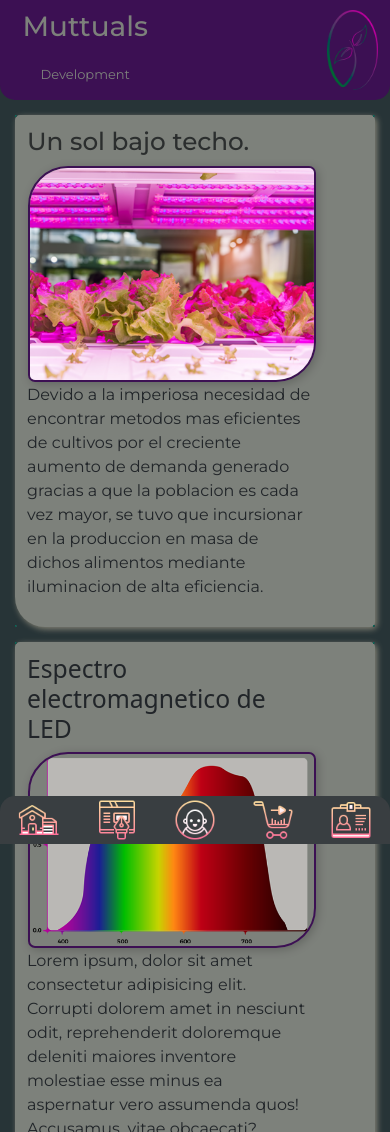
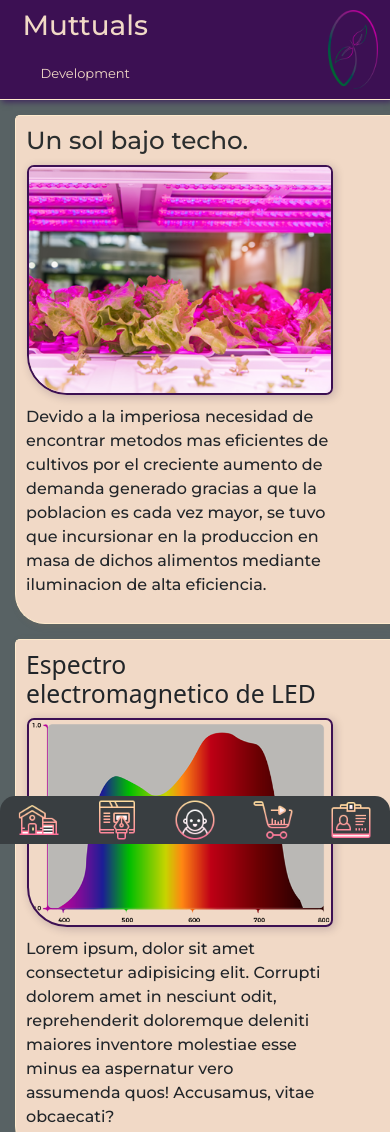
Before and after one commit to MrPatito/repo_final, a website: page index.html in a window 390 px wide. Shown: the top 1132 px of the page. Drawn offline with nearby package versions, Linux system fonts and the light colour scheme.

Commit message:
Exploracion de paletas distinas.
Lo que dice el titulo.

```diff
--- a/scss/EstilosSCSS.scss
+++ b/scss/EstilosSCSS.scss
@@ -18,7 +18,7 @@ html{
     margin: 0px;
     padding: 0px;
     display: grid;
-    background-color: #122024e8;
+    background-color: #586264;
     grid-template-areas:
     "header header"
     "estadisticas estadisticas"
@@ -46,7 +46,9 @@ header {
     padding: 10px;
     font-family: 'Montserrat', sans-serif;
     background-color: #3c1053;
-    border-radius: 0 0 15px 15px;
+    border-radius: 0;
+    box-shadow: 2px 2px 6px rgba(48, 1, 87, 0.637);
+    border-bottom: 1px solid blanchedalmond;
 }
 
     #nombre {
@@ -55,7 +57,7 @@ header {
         width: 40%;
         font-family: 'Montserrat', sans-serif;
         font-weight: 600;
-        color: rgb(125, 129, 123);
+        color: rgb(241, 217, 198);
         justify-content: center;
         align-items: center;
 
@@ -122,25 +124,24 @@ nav {
 
 
     .contenido{
-        background-color: rgb(125, 129, 123);
-        margin: 15px 15px 0 15px;
+        background-color: rgb(241, 217, 198);
+        margin: 15px 0px 0 15px;
         padding: 10px 15% 10px 10px;
-        border-radius: 5px 5px 5px 30px;
-        box-shadow: 4px 4px 20px rgba(28, 70, 63, 0.281);
+        border-radius: 5px 0px 0px 30px;
         text-align:left;
-        box-shadow: 2px 2px 6px rgba(250, 228, 195, 0.459);
-        border: 2px solid blanchedalmond;
-        border-image: linear-gradient(100deg, rgba(36,109,167,1) -20%, rgba(0,98,56,1) 47%, rgba(174,6,149,1) 150%);;
+        box-shadow: 2px 2px 6px rgba(121, 107, 87, 0.28);
+        border: 1px solid blanchedalmond;
+        border-right: none;
 
 
 
 
         &__img{
             img{
-                margin: 1px;
-                border-radius: 40px 7px 40px 7px;
+                margin: 1px 1px 10px 1px;
+                border-radius: 7px 7px 7px 40px;
                 border: 2px solid #3c1053;
-                box-shadow: 2px 2px 10px rgba(0, 0, 0, 0.212);
+                box-shadow: 2px 2px 10px rgba(27, 1, 48, 0.212);
             }
         }
         &__titulos{
@@ -154,7 +155,7 @@ nav {
 
         &__txt{
             font-family: 'Montserrat', sans-serif;
-            font-weight: 400 ;
+            font-weight: 500 ;
             font-style: normal;
 
         }
```
Also changed, not shown: css/Estilo.css.
